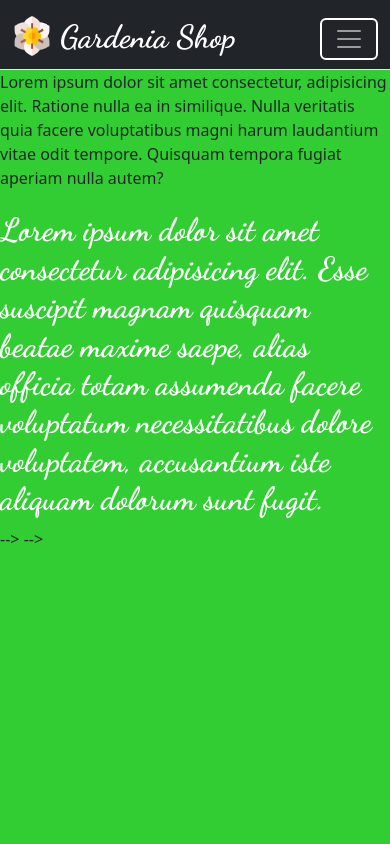
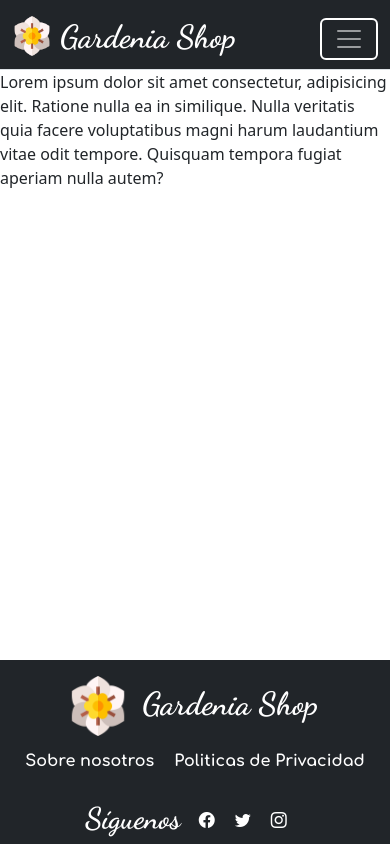
Before and after one commit to Gionara/GardeniaShopWeb, a Django app: page /shopWeb/index in a window 390 px wide. Run offline with Django 5.2, Linux system fonts and the light colour scheme; some web fonts are replaced.

Commit message:
modificacion de layouts

```diff
--- a/shopWeb/static/css/style.css
+++ b/shopWeb/static/css/style.css
@@ -8,6 +8,19 @@
     --color-dark: #333333;
     --color-light: #FFFFFF;
     --color-black: #000000;
+}
+
+html,body {
+    height: 100vh;
+
+}
+
+body {
+    display: flex;
+    flex-direction: column;
+}
+.content {
+    flex: 1;
 }
 
 .museomoderno-font {
@@ -54,6 +67,8 @@
 a:hover {
     color: var(--color-primary);
 }
+
+/* NAVBAR STYLE */
 
 .dropdown-header {
     color: var(--color-light);
@@ -199,6 +214,52 @@
     justify-content: center;
 }
 
-body {
-    background-color: #32CD32;
+
+/*FOOTER STYLES*/
+
+footer{
+    flex-shrink: 0 ;
+    position: sticky ;
+    bottom: 10%;
+
 }
+
+/* Ocultar footer */
+footer.hidden {
+    display: none;
+}
+
+
+.logo_footer{
+    color: var(--color-light);
+}
+.logo_footer:hover{
+    color: var(--color-primary)
+}
+
+.link_info{
+    font-family: "Comfortaa", sans-serif;
+    font-optical-sizing: auto;
+    font-style: normal;
+    color: var(--color-light);
+    margin-inline: 10px 10px;
+}
+.link_info:hover{
+    color: var(--color-primary);
+}
+
+.link_rrss{
+    color: var(--color-light);
+    margin: 10px;
+}
+.link_rrss:hover{
+    color: var(--color-tertiary);
+    margin: 10px;
+    width: 30px
+}
+.siguenos_rrss{
+    font-family:"Dancing Script", cursive;
+    font-size: 30px;
+    font-style: normal;
+    color: var(--color-light);
+}
--- a/shopWeb/static/js/main.js
+++ b/shopWeb/static/js/main.js
@@ -353,3 +353,19 @@
     cargarCarrito(); // Cargar el carrito desde localStorage al iniciar
 
 });
+
+
+// script.js
+
+document.addEventListener("DOMContentLoaded", function() {
+    const offcanvas = document.getElementById("offcanvas");
+    const footer = document.getElementById("footer");
+
+    offcanvas.addEventListener('show.bs.offcanvas', function () {
+        footer.classList.add("hidden");
+    });
+
+    offcanvas.addEventListener('hide.bs.offcanvas', function () {
+        footer.classList.remove("hidden");
+    });
+});
--- a/shopWeb/templates/shopWeb/layouts/base.html
+++ b/shopWeb/templates/shopWeb/layouts/base.html
@@ -15,17 +15,18 @@
         <!-- NAVBAR-->
         {% include 'shopWeb/layouts/navbar.html' %}
 
+        <div class="content">
         <!-- CONTENIDO-->
         {% block content %}
         {% endblock %}
+        </div>
 
-        <!-- Off-canvas Carrito
-        {% include 'shopWeb/layouts/offcanvas_carrito.html' %}-->
-
-        <!-- FOOTER
-        {% include 'ShopWeb/layouts/footer.html' %}-->
-        <!-- MODALS
-        {% include 'shopWeb/layouts/modal_singin.html' %}-->
+        <!-- FOOTER -->
+        {% include 'ShopWeb/layouts/footer.html' %}
+        <!-- MODALS -->
+        {% include 'shopWeb/layouts/modal_singin.html' %}
+        <!-- Off-canvas Carrito -->
+        {% include 'shopWeb/layouts/offcanvas_carrito.html' %}
 
         <!--SCRIPT IMPORT-->
         <script src="{% static 'js/main.js' %}"></script>
--- a/shopWeb/templates/shopWeb/layouts/footer.html
+++ b/shopWeb/templates/shopWeb/layouts/footer.html
@@ -1,35 +1,47 @@
-5    <div class="row" style="padding: 3%;color: #f8f9fa;">
-        <div class="col-12 col-md">
-            <row>
-                <img src="static/img/logo/logo_color.png" alt
-                    width="80px"
-                    style="padding-right: 4px;">
-                <a class="navbar-brand d-md-none" href="index.html">
-                    <a class="navbar-brand" href="index.html">Gardenia
-                        Shop</a>
-                </a></row>
+{% load static %}
+<link rel="stylesheet" type="text/css" href="{% static 'css/style.css' %}">
+
+<!-- FOOTER-->
+
+<footer id="footer"
+    class="bg-dark sticky-bottom align-items-baseline justify-content-between ">
+    <div class="row ">
+        <div class="col-lg-4  aling-items-center justify-content-center">
+            <div class="justify-content-center m-3 d-flex">
+                <img src=" {% static 'img/logo/logo_color.png' %}"
+                    alt="LOGO_COLOR"
+                    width="60px" height="60px"
+                    style="margin-right: 10px;">
+
+                <a class="navbar-brand m-1" href="#INDEX"> <h5>Gardenia
+                        Shop</h5>
+                </a>
+            </div>
         </div>
-        <div class="col-6 col-md colored">
-            <ul class="list-unstyled text-small">
-                <li><a href="templates/sobre_nosotros.html"><h5
-                            class="titulo_blanco">Sobre
-                            nosotros</h5></a></li>
+        <div
+            class="col-lg-4 g-3 gy-1 d-flex align-items-center justify-content-center m-0 p-0 ">
+            <ul class="list-unstyled g-3 aling-items-center">
+                <a href="#SOBRE_NOSOTROS"><h6
+                        class="link_info">Sobre
+                        nosotros</h6></a>
             </ul>
-            <ul class="list-unstyled text-small">
-                <li><a href="templates/politicas.html"><h5
-                            class="titulo_blanco">Politicas de
-                            Privacidad</h5></a></li>
+            <ul class="list-unstyled g-3 ">
+                <a href="#POLITICAS"><h6
+                        class="link_info">Politicas de
+                        Privacidad</h6></a>
             </ul>
         </div>
-        <div class="col-6 col-md ">
+        <div
+            class="col-lg-4   d-flex justify-content-center align-items-center">
             <div
-                class="d-flex justify-content-center"><h5>Síguenos</h5></div>
-            <div class="d-flex justify-content-center">
-                <div> <a href="url facebook"><i
+                class="d-flex justify-content-center"><h5
+                    class="confortaa-font siguenos_rrss ">Síguenos</h5></div>
+            <div class="d-flex justify-content-center m-2 ">
+                <div> <a class="link_rrss" href="url facebook"><i
                             class="bi bi-facebook"></i></a> </div>
-                <div> <a href="url twitter"><i
+                <div> <a class="link_rrss" href="url twitter"><i
                             class="bi bi-twitter"></i></a> </div>
-                <div> <a href="url instagram"><i
+                <div> <a class="link_rrss" href="url instagram"><i
                             class="bi bi-instagram"></i></a></div>
             </div>
         </div>
```
